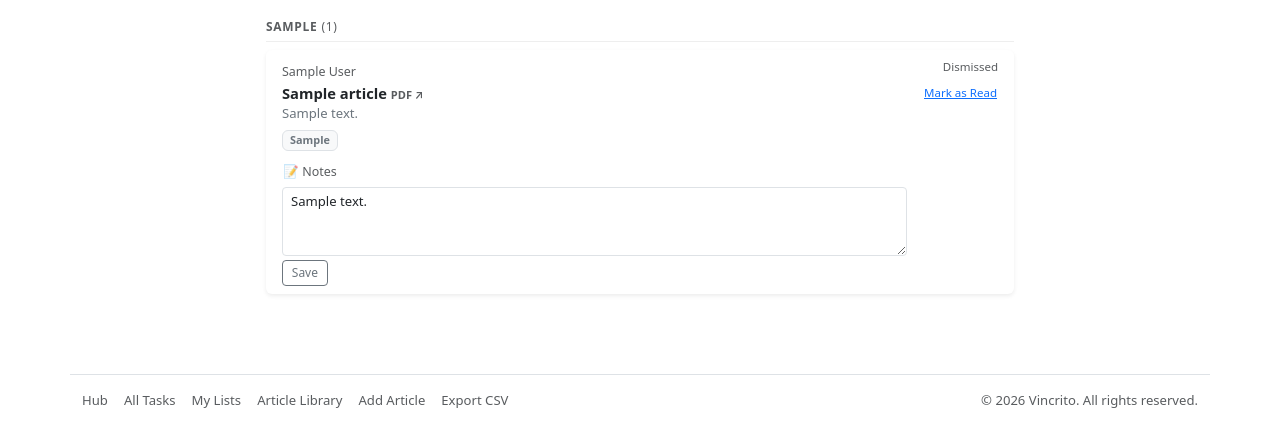
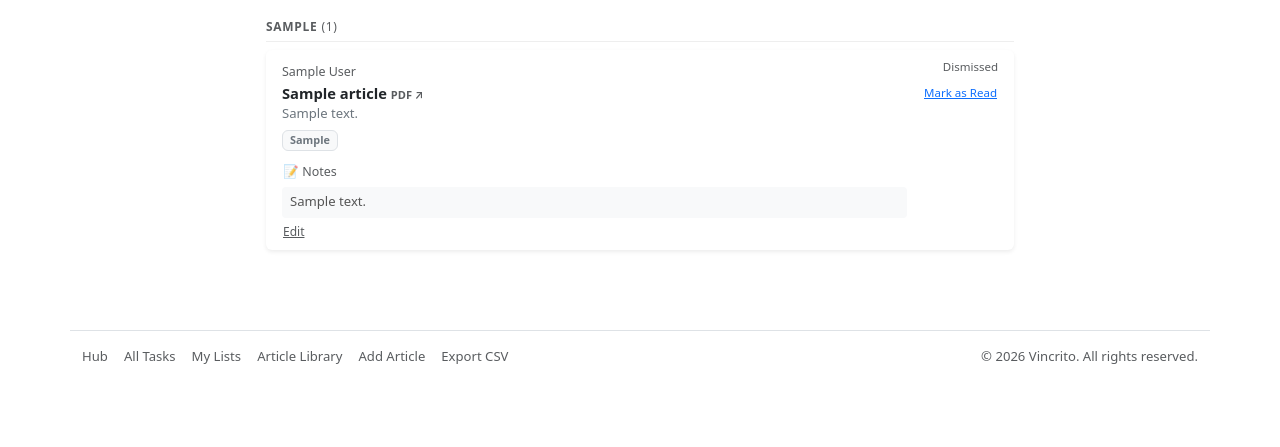
Before and after one commit to vincrito/clinical-task-manager, a Flask app: page /articles in a window 1280 px wide. Shown: the part 163-610 px from the top of the page. Run offline with Flask 3, Linux system fonts and the light colour scheme; a user stored in the database is signed in; tables that the repository leaves empty hold one stand-in row (values such as "Sample post").

Commit message:
feat: inline notes collapse to preview after save, edit button to re-open

```diff
--- a/templates/articles_browse.html
+++ b/templates/articles_browse.html
@@ -98,13 +98,19 @@
                         type="button" data-bs-toggle="collapse"
                         data-bs-target="#notes{{ article.id }}">&#128221; Notes</button>
                 <div class="collapse{% if article.notes %} show{% endif %}" id="notes{{ article.id }}">
-                  <textarea class="form-control form-control-sm mt-1 article-notes"
+                  {% if article.notes %}
+                  <div class="notes-preview mt-1" data-aid="{{ article.id }}"
+                       style="font-size:.82em; color:#555; white-space:pre-wrap; line-height:1.5; padding:.35rem .5rem; background:#f8f9fa; border-radius:4px;">{{ article.notes }}</div>
+                  {% endif %}
+                  <textarea class="form-control form-control-sm mt-1 article-notes{% if article.notes %} d-none{% endif %}"
                             data-aid="{{ article.id }}"
                             rows="3" placeholder="Your thoughts, highlights, key takeaways…"
                             style="font-size:.82em; resize:vertical;">{{ article.notes or '' }}</textarea>
                   <div class="d-flex align-items-center gap-2 mt-1">
-                    <button class="btn btn-sm btn-outline-secondary save-notes-btn" data-aid="{{ article.id }}"
+                    <button class="btn btn-sm btn-outline-secondary save-notes-btn{% if article.notes %} d-none{% endif %}" data-aid="{{ article.id }}"
                             style="font-size:.75em; padding:.2rem .55rem;">Save</button>
+                    <button class="btn btn-sm btn-link p-0 text-muted edit-notes-btn{% if not article.notes %} d-none{% endif %}" data-aid="{{ article.id }}"
+                            style="font-size:.75em;">Edit</button>
                     <span class="notes-saved-msg text-success" data-aid="{{ article.id }}"
                           style="font-size:.75em; display:none;">&#10003; Saved</span>
                   </div>
@@ -153,8 +159,9 @@
 <script>
 // Per-article inline notes save
 document.addEventListener('click', function(e) {
+  // Save button
   var btn = e.target.closest('.save-notes-btn');
-  if (!btn) return;
+  if (btn) {
     var aid = btn.dataset.aid;
     var ta = document.querySelector('.article-notes[data-aid="'+aid+'"]');
     if (!ta) return;
@@ -165,11 +172,43 @@ document.addEventListener('click', function(e) {
       .then(function(data) {
         btn.disabled = false;
         if (data.ok) {
+          var text = ta.value.trim();
+          // Show preview, hide textarea and save btn, show edit btn
+          var preview = document.querySelector('.notes-preview[data-aid="'+aid+'"]');
+          if (!preview) {
+            preview = document.createElement('div');
+            preview.className = 'notes-preview mt-1';
+            preview.dataset.aid = aid;
+            preview.style.cssText = 'font-size:.82em;color:#555;white-space:pre-wrap;line-height:1.5;padding:.35rem .5rem;background:#f8f9fa;border-radius:4px;';
+            ta.parentNode.insertBefore(preview, ta);
+          }
+          preview.textContent = text;
+          preview.style.display = text ? '' : 'none';
+          ta.classList.add('d-none');
+          btn.classList.add('d-none');
+          var editBtn = document.querySelector('.edit-notes-btn[data-aid="'+aid+'"]');
+          if (editBtn) editBtn.classList.remove('d-none');
           var msg = document.querySelector('.notes-saved-msg[data-aid="'+aid+'"]');
           if (msg) { msg.style.display=''; setTimeout(function(){ msg.style.display='none'; }, 2000); }
         }
       })
       .catch(function(){ btn.disabled = false; });
+    return;
+  }
+  // Edit button
+  var editBtn = e.target.closest('.edit-notes-btn');
+  if (editBtn) {
+    var aid = editBtn.dataset.aid;
+    var ta = document.querySelector('.article-notes[data-aid="'+aid+'"]');
+    var preview = document.querySelector('.notes-preview[data-aid="'+aid+'"]');
+    var saveBtn = document.querySelector('.save-notes-btn[data-aid="'+aid+'"]');
+    if (ta) ta.classList.remove('d-none');
+    if (preview) preview.style.display = 'none';
+    if (saveBtn) saveBtn.classList.remove('d-none');
+    editBtn.classList.add('d-none');
+    if (ta) ta.focus();
+    return;
+  }
 });
 
 // New Note modal — wrapped in DOMContentLoaded so modal HTML is in DOM
```
Lines whose indentation alone changed are shown as unchanged.
